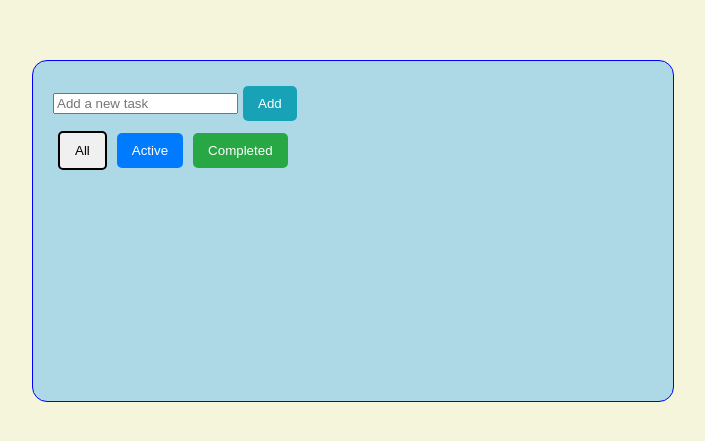
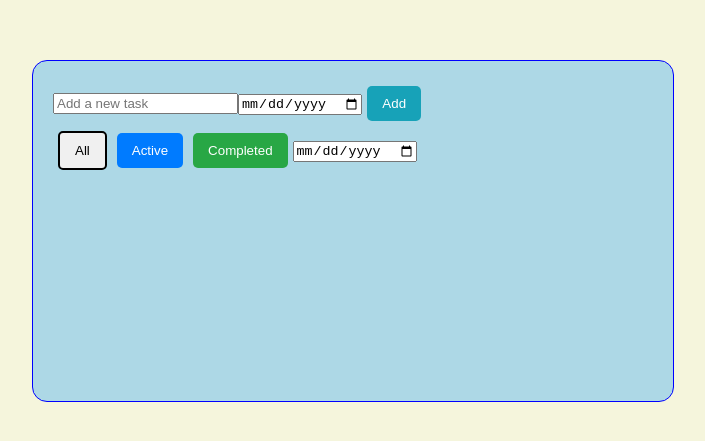
Before and after one commit to XavAsh/b3-todo-2024, a React (Create React App) app: page / in a window 1280 px wide. Shown: the part 169-610 px from the top of the page, without its empty margins (287-992 px from the left). Built offline with nearby package versions, Linux system fonts and the light colour scheme.

Commit message:
added date to each todo and a date filter too

```diff
--- a/src/App.js
+++ b/src/App.js
@@ -7,13 +7,16 @@ function App() {
   const [completedTodos, setCompletedTodos] = useState([]);
   const [filter, setFilter] = useState('all');
   const [newTodo, setNewTodo] = useState('');
+  const [newTodoDate, setNewTodoDate] = useState('');
   const [editTodoId, setEditTodoId] = useState(null);
   const [editTodoText, setEditTodoText] = useState('');
+  const [filterDate, setFilterDate] = useState('');
 
   const handleAddTodo = () => {
-    if (newTodo.trim()) {
-      setTodos([...todos, { id: Date.now(), text: newTodo }]);
+    if (newTodo.trim() && newTodoDate) {
+      setTodos([...todos, { id: Date.now(), text: newTodo, date: newTodoDate }]);
       setNewTodo('');
+      setNewTodoDate('');
     }
   };
 
@@ -46,10 +49,14 @@ function App() {
     if (filter === 'active') return !completedTodos.includes(todo.id);
     if (filter === 'completed') return completedTodos.includes(todo.id);
     return true;
+  }).filter(todo => {
+    if (!filterDate) return true;
+    return todo.date === filterDate;
   });
 
   return (
     <div className="container">
+      <div className="input-bar">
         <input
           type="text"
           value={newTodo}
@@ -57,7 +64,14 @@ function App() {
           placeholder="Add a new task"
           className="input"
         />
+        <input
+          type="date"
+          value={newTodoDate}
+          onChange={(e) => setNewTodoDate(e.target.value)}
+          className="input"
+        />
         <button onClick={handleAddTodo} className="button button-add">Add</button>
+      </div>
       <div className="filters">
         <button
           onClick={() => setFilter('all')}
@@ -77,6 +91,12 @@ function App() {
         >
           Completed
         </button>
+        <input
+          type="date"
+          value={filterDate}
+          onChange={(e) => setFilterDate(e.target.value)}
+          className="input"
+        />
       </div>
       <ul>
         {filteredTodos.map((todo) => (
@@ -90,7 +110,7 @@ function App() {
               />
             ) : (
               <span className={`todo-text ${completedTodos.includes(todo.id) ? 'completed' : ''}`}>
-                {todo.text}
+                {todo.text} - {todo.date}
               </span>
             )}
             {editTodoId === todo.id ? (
```
Lines whose indentation alone changed are shown as unchanged.
